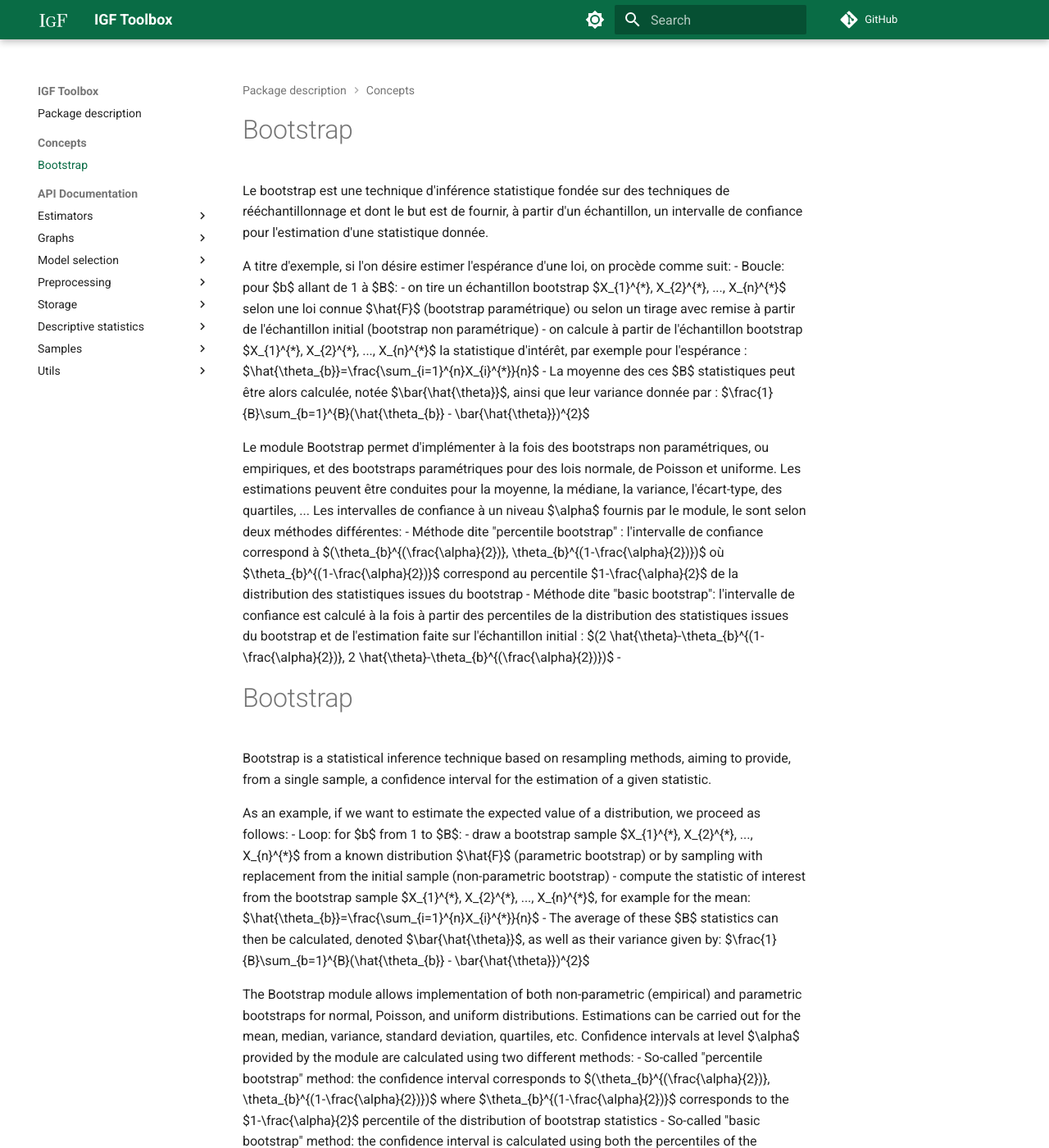
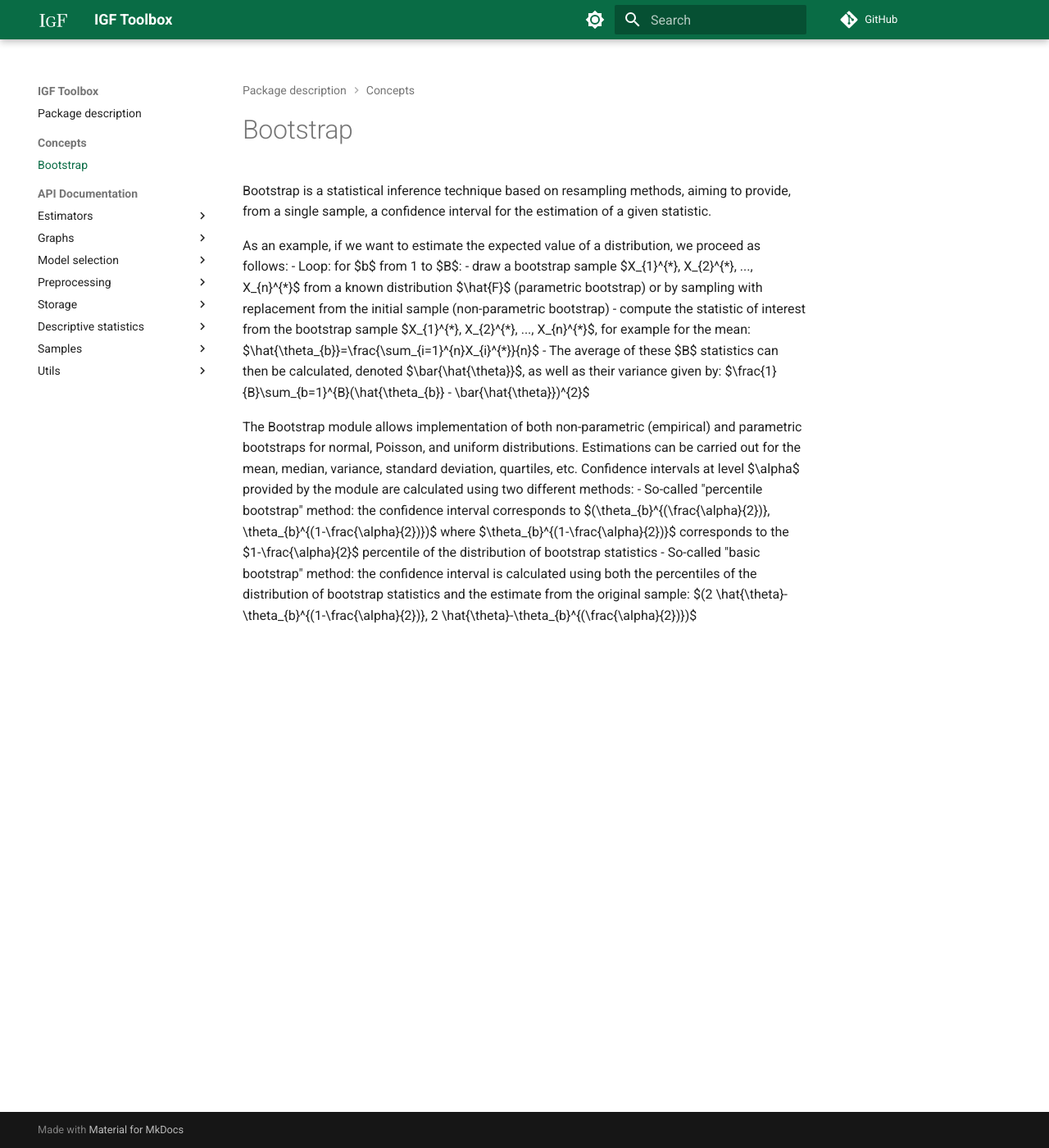
Before and after one commit to IGF-PSD/igf_toolbox, an MkDocs documentation site: the page built from docs/concepts/BOOTSTRAP.md, in a window 1280 px wide and 1400 px high. Shown: the whole window at 82% size. Built offline with MkDocs 1.6.1 and Material for MkDocs 9.7.7, drawn with Linux system fonts in a browser that asks for light colours; comment, search, counter and statistics services are not loaded.

Commit message:
(add) docs bootstrap

```diff
--- a/docs/concepts/BOOTSTRAP.md
+++ b/docs/concepts/BOOTSTRAP.md
@@ -1,17 +1,3 @@
-# Bootstrap
-
-Le bootstrap est une technique d'inférence statistique fondée sur des techniques de rééchantillonnage et dont le but est de fournir, à partir d'un échantillon, un intervalle de confiance pour l'estimation d'une statistique donnée.
-
-A titre d'exemple, si l'on désire estimer l'espérance d'une loi, on procède comme suit:
-- Boucle: pour $b$ allant de 1 à $B$:
-    - on tire un échantillon bootstrap $X_{1}^{\*}, X_{2}^{\*}, ..., X_{n}^{\*}$ selon une loi connue $\hat{F}$ (bootstrap paramétrique) ou selon un tirage avec remise à partir de l'échantillon initial (bootstrap non paramétrique)
-    - on calcule à partir de l'échantillon bootstrap $X_{1}^{\*}, X_{2}^{\*}, ..., X_{n}^{\*}$ la statistique d'intérêt, par exemple pour l'espérance : $\hat{\theta_{b}}=\frac{\sum_{i=1}^{n}X_{i}^{*}}{n}$
-- La moyenne des ces $B$ statistiques peut être alors calculée, notée $\bar{\hat{\theta}}$, ainsi que leur variance donnée par : $\frac{1}{B}\sum_{b=1}^{B}(\hat{\theta_{b}} - \bar{\hat{\theta}})^{2}$
-
-Le module Bootstrap permet d'implémenter à la fois des bootstraps non paramétriques, ou empiriques, et des bootstraps paramétriques pour des lois normale, de Poisson et uniforme. Les estimations peuvent être conduites pour la moyenne, la médiane, la variance, l'écart-type, des quartiles, ... Les intervalles de confiance à un niveau $\alpha$ fournis par le module, le sont selon deux méthodes différentes:
-- Méthode dite "percentile bootstrap" : l'intervalle de confiance correspond à $(\theta_{b}^{(\frac{\alpha}{2})}, \theta_{b}^{(1-\frac{\alpha}{2})})$ où $\theta_{b}^{(1-\frac{\alpha}{2})}$ correspond au percentile $1-\frac{\alpha}{2}$ de la distribution des statistiques issues du bootstrap
-- Méthode dite "basic bootstrap": l'intervalle de confiance est calculé à la fois à partir des percentiles de la distribution des statistiques issues du bootstrap et de l'estimation faite sur l'échantillon initial : $(2 \hat{\theta}-\theta_{b}^{(1-\frac{\alpha}{2})}, 2 \hat{\theta}-\theta_{b}^{(\frac{\alpha}{2})})$
--
 # Bootstrap
 
 Bootstrap is a statistical inference technique based on resampling methods, aiming to provide, from a single sample, a confidence interval for the estimation of a given statistic.
```
